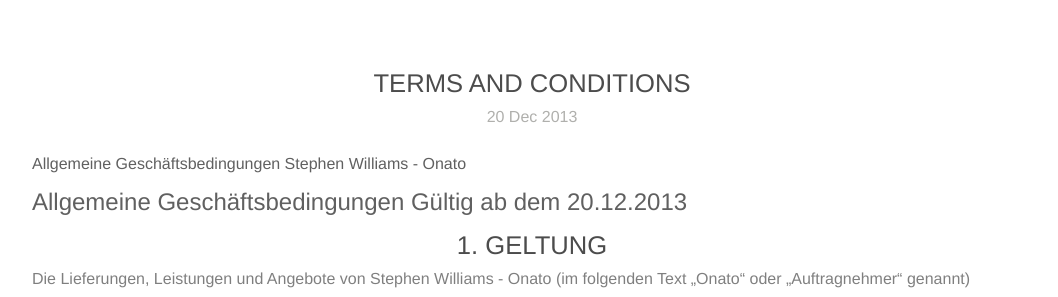
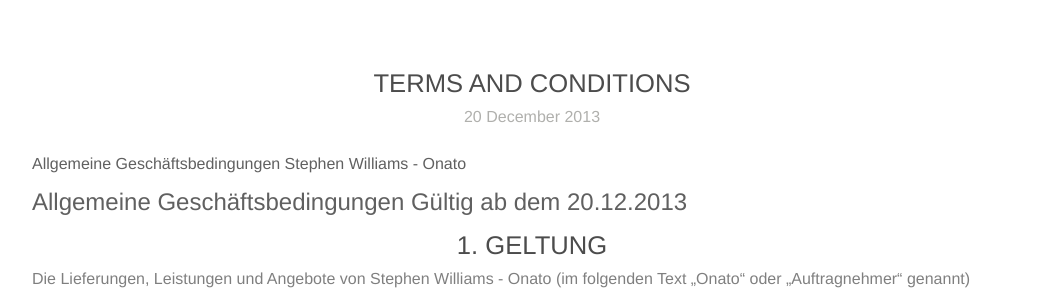
Before and after one commit to onato/onato.github.io, a Jekyll site: the page built from _posts/pages/2013-12-20-terms-and-conditions.md, in a window 1280 px wide. Shown: the part 138-435 px from the top of the page, without its empty margins (108-1166 px from the left). Built offline with Jekyll 4.4.1, drawn with Linux system fonts in a browser that asks for light colours; nearby versions of some CDN libraries.

Commit message:
Change dates of tips. Update config.

```diff
--- a/_config.yml
+++ b/_config.yml
@@ -1,4 +1,4 @@
 name: Onato
-pygments: true
+highlighter: true
 permalink: none
 markdown: kramdown
--- a/_layouts/post.html
+++ b/_layouts/post.html
@@ -5,7 +5,7 @@
     <div class="project center">
     <div class="inside clearfix" style="padding-top:0px;">
 		<h2>{{ page.title }}</h2>
-		<p class="meta">{{ page.date | date_to_string }}</p>
+		<p class="meta">{{ page.date | date_to_long_string }}</p>
 
 		<div id="post">
 		{{ content }}
```
Also changed, not shown: _posts/tips/2014-05-20-index.md (renamed from _posts/tips/2014-05-21-index.md), _posts/tips/2014-05-27-undo-git-commit.md (renamed from _posts/tips/2014-05-21-undo-git-commit.md).
